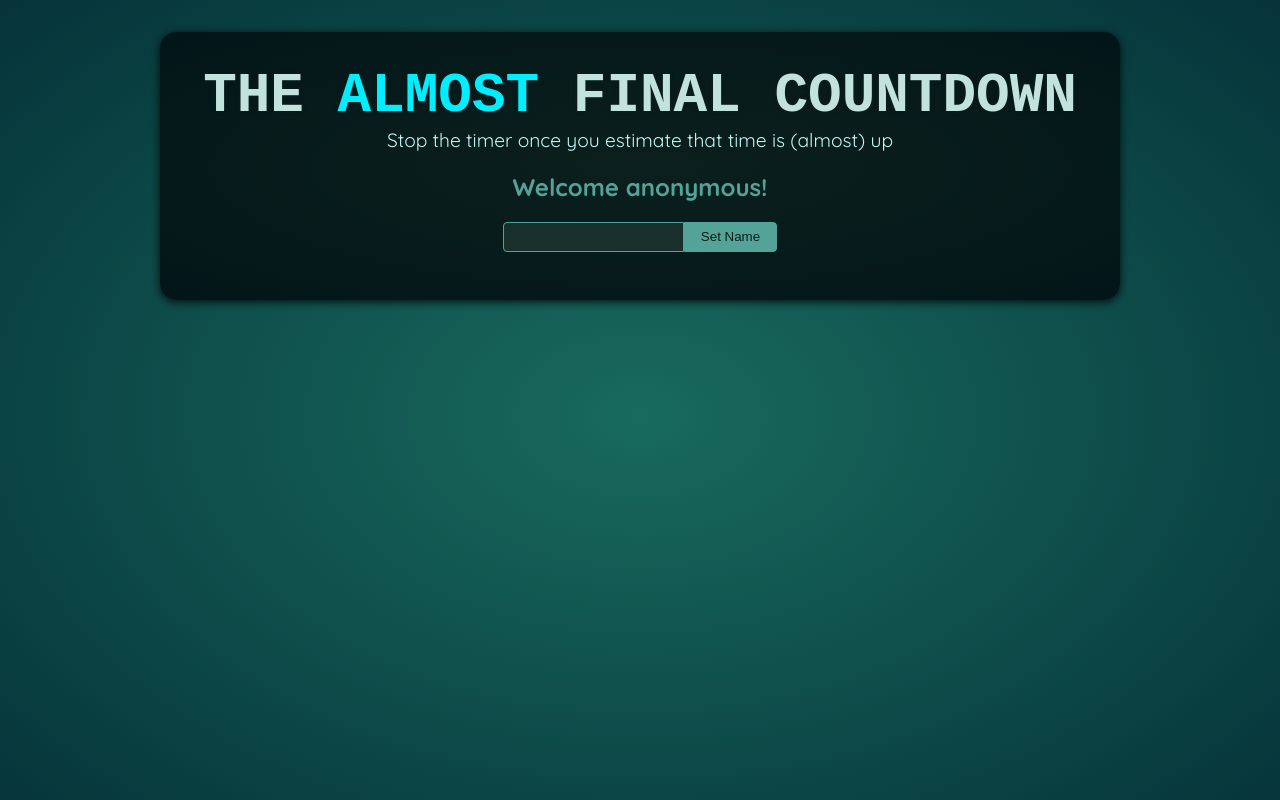
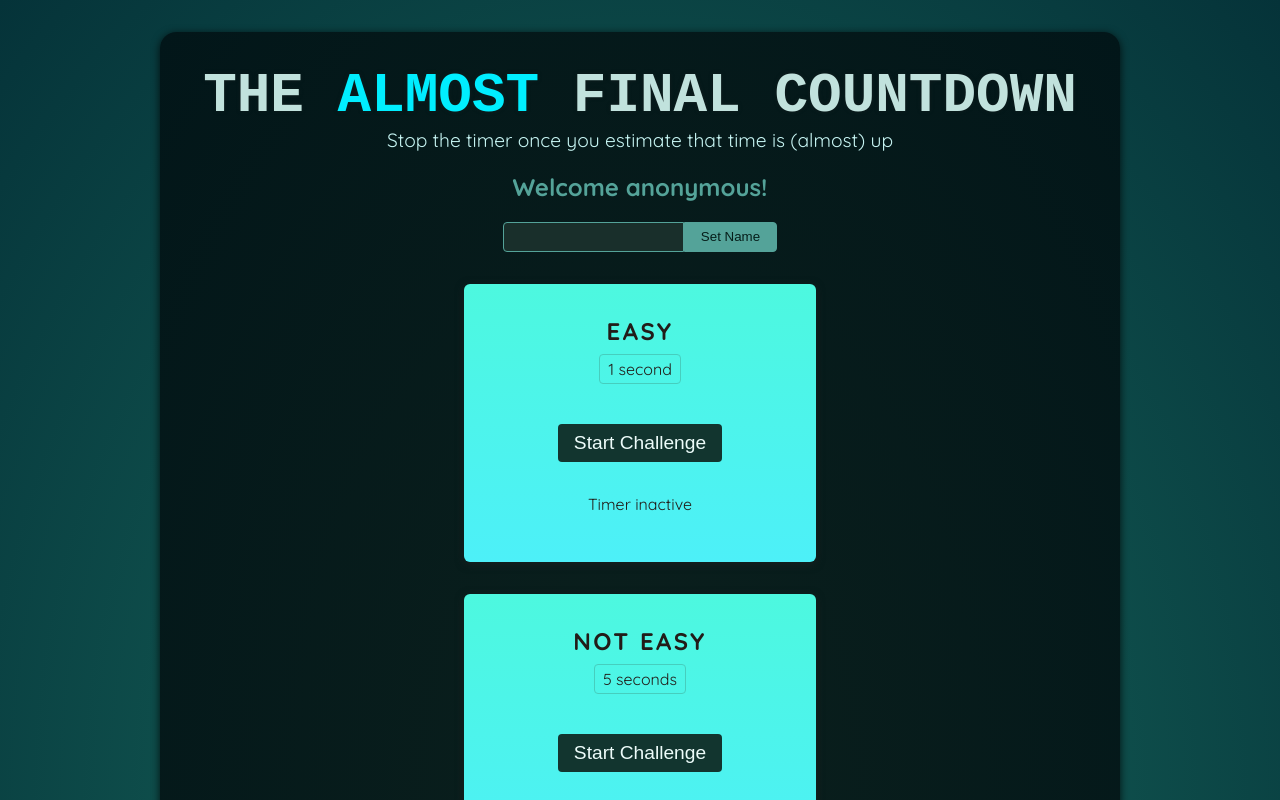
Before and after one commit to hsp64/react-study202508, a React (Vite) app: page / in a window 1280 px wide. Shown: the top 800 px of the page. Built offline with nearby package versions, Linux system fonts and the light colour scheme; a web font is replaced by a local one.

Commit message:
6장 복습예제. 4- 타이머 챌린지 기본 세팅

```diff
--- a/src/App.jsx
+++ b/src/App.jsx
@@ -1,12 +1,21 @@
 import React from 'react';
 import './App.css';
 import Player from './components/TimerGame/Player.jsx';
+import TimerChallenge from "./components/TimerGame/TimerChallenge.jsx";
 
 const App = () => {
+
+
 
     return (
         <>
             <Player />
+            <div id="Challenges">
+                <TimerChallenge title='Easy' targetTime={1} />
+                <TimerChallenge title='Not Easy' targetTime={5}/>
+                <TimerChallenge title='Getting tough' targetTime={10}/>
+                <TimerChallenge title='Pros only' targetTime={15}/>
+            </div>
         </>
     );
 };
--- a/src/components/TimerGame/Player.jsx
+++ b/src/components/TimerGame/Player.jsx
@@ -1,12 +1,23 @@
-import React from 'react';
+import React, {useRef, useState} from 'react';
 
 const Player = () => {
+
+    const nameRef = useRef();
+
+    const [enteredName, setEnteredName] = useState('anonymous');
+
+    const nameChangeHandler = e => {
+        // console.log(nameRef);
+        setEnteredName(nameRef.current.value);
+        nameRef.current.value = '';
+    };
+
     return (
         <section id='player'>
-            <h2>Welcome anonymous!</h2>
+            <h2>Welcome { enteredName }!</h2>
             <p>
-                <input type='text' />
-                <button>Set Name</button>
+                <input type='text' ref={nameRef} />
+                <button onClick={nameChangeHandler}>Set Name</button>
             </p>
         </section>
     );
--- /dev/null
+++ b/src/components/TimerGame/TimerChallenge.jsx
@@ -0,0 +1,40 @@
+import React, {useState} from 'react';
+
+const TimerChallenge = ({ title, targetTime }) => {
+
+    // 타이머가 시작됐는지를 확인하는 상태값
+    const [timerStarted, setTimerStarted] = useState(false);
+
+    // 타이머가 만료되었는지 확인하는 상태값
+    const [timerExpired, setTimerExpired] = useState(false);
+
+    const handleStart = e => {
+        setTimerStarted(true);
+
+        // 실제 정해진 시간만큼 타이머를 가동
+        setTimeout(() => {
+            console.log(targetTime + 's 타이머 만료!');
+            setTimerExpired(true);
+        }, targetTime * 1000);
+    };
+
+    return (
+        <section className='challenge'>
+            <h2>{title}</h2>
+            {timerExpired && <p>You Lost!</p>}
+            <p className='challenge-time'>
+                {targetTime} second{targetTime > 1 ? 's' : ''}
+            </p>
+            <p>
+                <button onClick={handleStart}>
+                    {timerStarted ? 'Stop' : 'Start'} Challenge
+                </button>
+            </p>
+            <p>
+                {timerStarted ? 'Time is running...' : 'Timer inactive'}
+            </p>
+        </section>
+    );
+};
+
+export default TimerChallenge;
```
